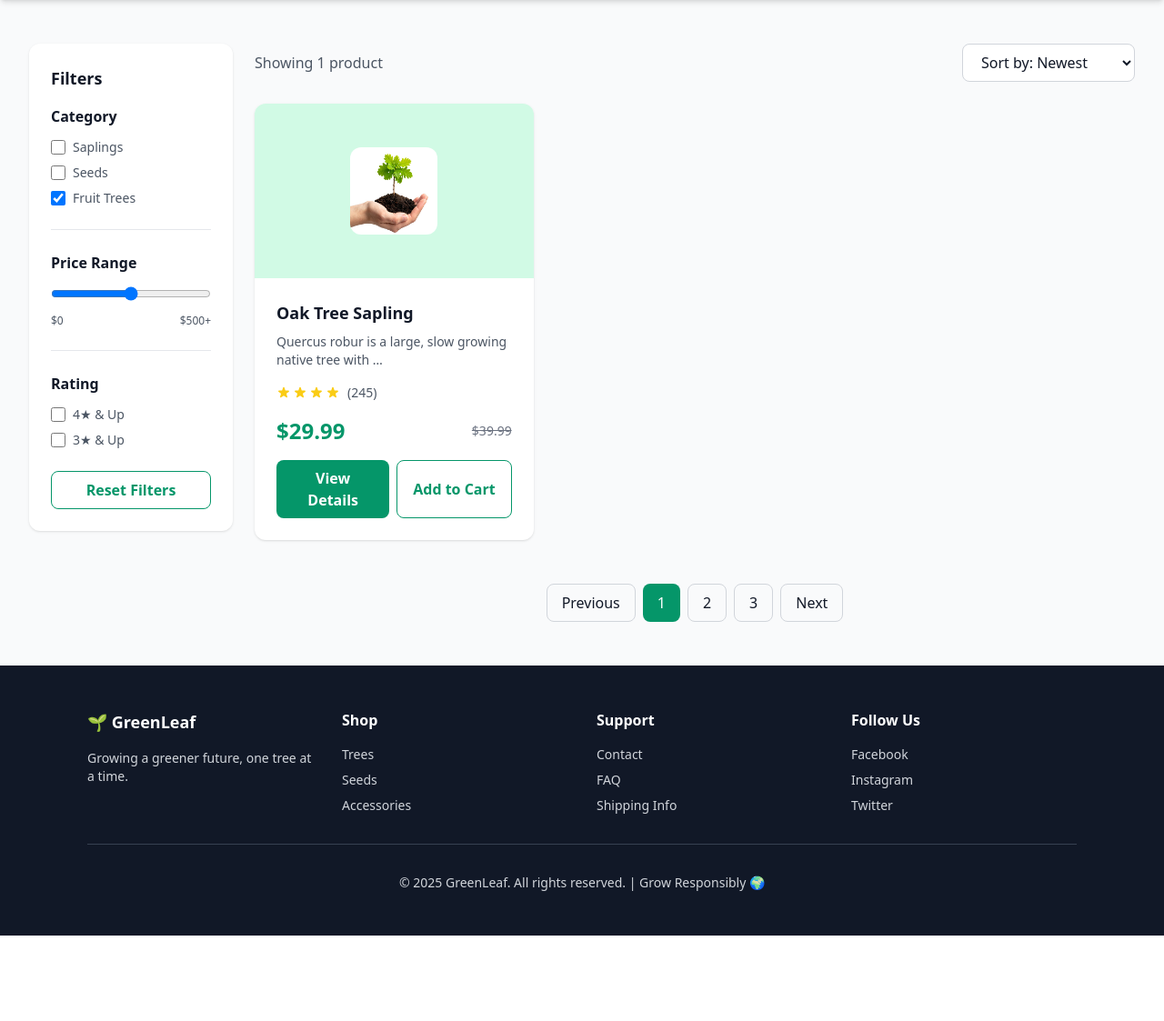
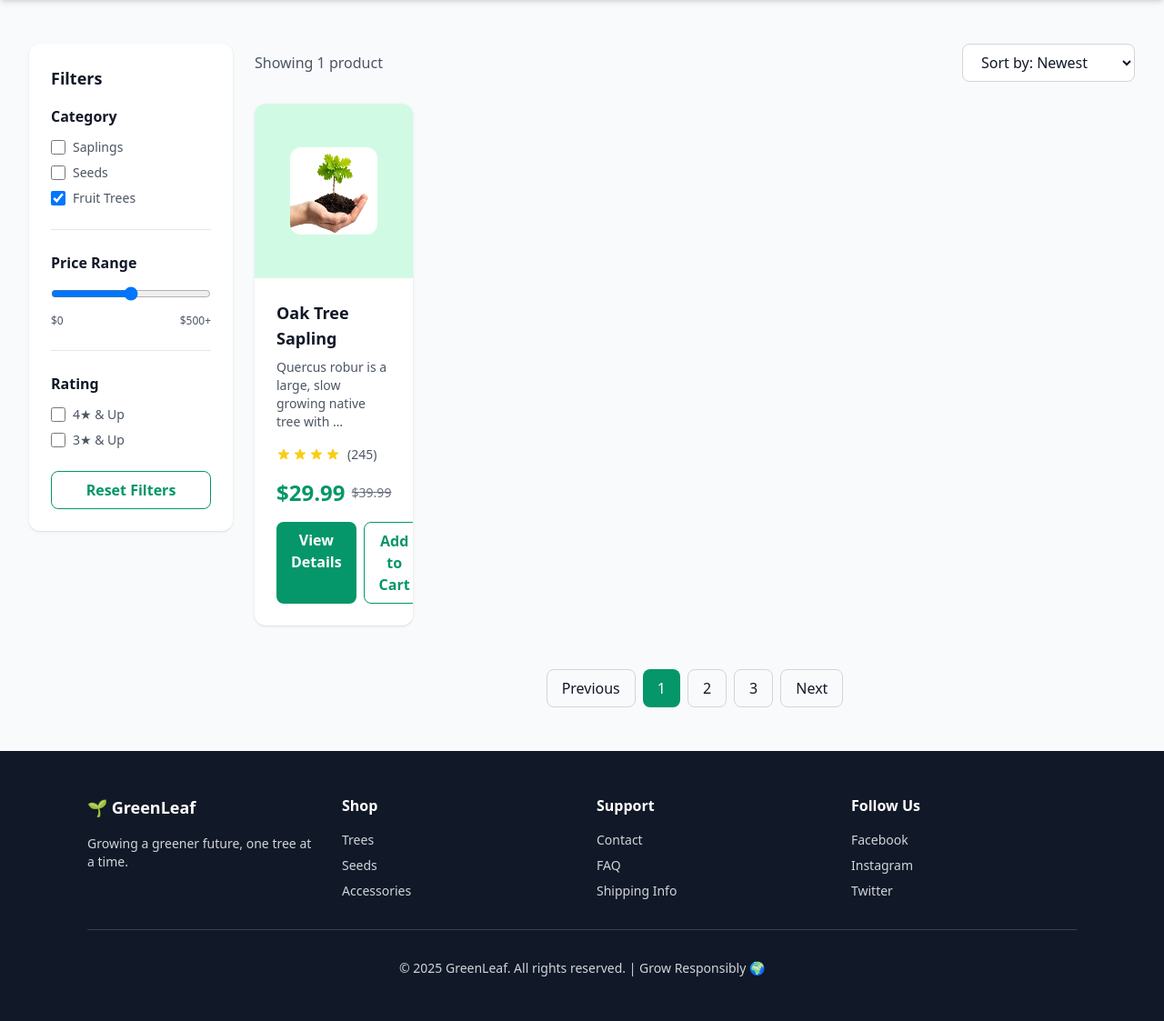
Before and after one commit to partho-debnath/greenleaf, a Django app: page /trees/ in a window 1280 px wide. Shown: the part 64-1187 px from the top of the page at 91% size. Before the commit the page ends 1093 px from the top, so only its background shows below. Run offline with Django 5.2, Linux system fonts and the light colour scheme; data comes from the database, SQL or seed files in the repository; parts of the project's set-up code (start-up, migrations or seed data) failed here and were passed over; some libraries are stand-ins or nearby versions.

Commit message:
tree list page layout updated

```diff
--- a/trees/templates/tree_list.html
+++ b/trees/templates/tree_list.html
@@ -12,7 +12,7 @@
 {% block content %}
 
     <!-- Main Content -->
-    <main class="max-w-7xl mx-auto px-4 sm:px-6 lg:px-8 py-12">
+    <main class="mx-auto px-4 sm:px-6 lg:px-8 py-12">
         <div class="grid md:grid-cols-5 gap-6">
             <!-- Filters -->
             <div class="md:col-span-1">
@@ -84,7 +84,7 @@
                 </div>
 
                 <!-- Tree Cards -->
-                <div class="grid md:grid-cols-3 gap-6 mb-12">
+                <div class="grid grid-cols-1 md:grid-cols-3 xl:grid-cols-5 gap-6 mb-12">
                     {% for tree in page_obj.object_list %}
                         {% include "tree_card.html"  %}
                     {% endfor %}
```
